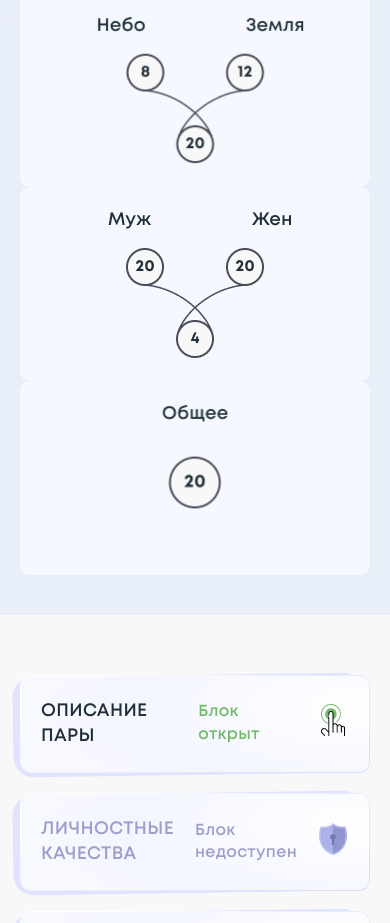
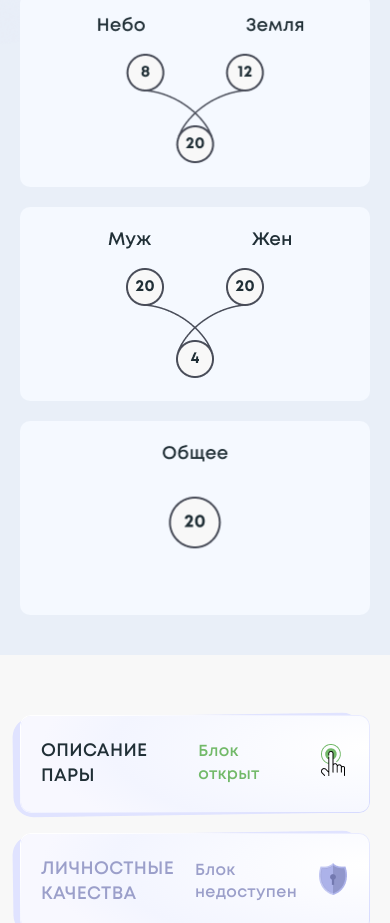
Before and after one commit to Irbis007/matrix, a website built with webpack: page src/compatibility.html in a window 390 px wide. Shown: the part 1713-2636 px from the top of the page. Built offline with nearby package versions, Linux system fonts and the light colour scheme.

Commit message:
Update compatibility.css

```diff
--- a/src/assets/css/calculators/compatibility.css
+++ b/src/assets/css/calculators/compatibility.css
@@ -42,33 +42,20 @@
 .result .container{
   display: flex;
   justify-content: center;
-<<<<<<< HEAD
-  align-items: center;
-=======
   align-items: stretch;
-
->>>>>>> 1e5a6ce (add calculators result)
   gap: 20px;
 }
 
 .result__item{
   display: flex;
-<<<<<<< HEAD
-  justify-content: center;
-  align-items: center;
-=======
   justify-content: space-between;
   align-items: center;
   flex-direction: column;
->>>>>>> 1e5a6ce (add calculators result)
   max-width: 317px;
   width: 100%;
   padding: 10px 3%;
   border-radius: 10px;
   background-color: #F5F9FF;
-<<<<<<< HEAD
-=======
-
   text-align: center;
   font-family: var(--font-family);
   font-weight: 600;
@@ -78,15 +65,12 @@
   text-transform: uppercase;
   text-align: center;
   color: var(--txt-gray-violet);
->>>>>>> 1e5a6ce (add calculators result)
 }
 
 .result__item img{
   width: 100%;
   max-width: 238px;
 }
-<<<<<<< HEAD
-=======
 .result__calculators{
   margin-top: 60px;
 }
@@ -95,7 +79,6 @@
   padding: 10px 15px;
 }
 
->>>>>>> 1e5a6ce (add calculators result)
 
 .couple__description{
   padding: 20px 0;
@@ -142,8 +125,6 @@
     grid-row: 1/2;
     margin-top: 0;
   }
-<<<<<<< HEAD
-=======
   .result__calculators .container{
     display: grid;
     grid-template-columns: repeat(2, 1fr);
@@ -152,7 +133,6 @@
     width: 100%;
     max-width: 100%;
   }
->>>>>>> 1e5a6ce (add calculators result)
 }
 
 @media (max-width: 670px) {
@@ -170,12 +150,9 @@
     max-width: 100%;
     height: 194px;
   }
-<<<<<<< HEAD
-=======
   .result__calculators .result__item{
     height: auto;
   }
->>>>>>> 1e5a6ce (add calculators result)
   .couple__description-body{
     flex-direction: column;
     text-align: center;
@@ -185,12 +162,6 @@
   }
 }
 
-<<<<<<< HEAD
-@media (max-width: 470px) {
-  .couple__description-top__procent{
-    margin: 0 auto;
-  }
-=======
 @media (max-width: 480px) {
   .couple__description-top__procent{
     margin: 0 auto;
@@ -202,5 +173,4 @@
   .result__calculators{
     margin-top: 40px;
   }
->>>>>>> 1e5a6ce (add calculators result)
 }
```
